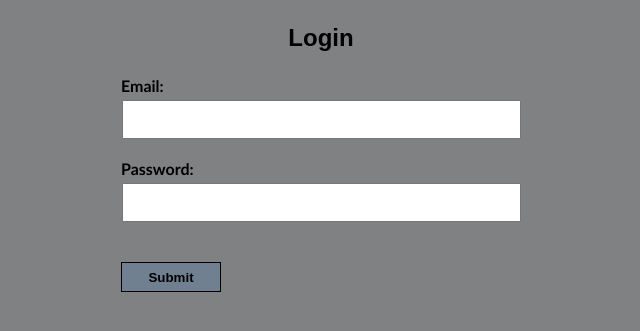
After one commit to knispeja/ProjectLabyrinth, a web app: file login.html in a window 1280 px wide. The commit adds this page. Shown: the top 331 px of the page, without its empty margins (319-959 px from the left). Run offline with its HTML, style and script files only (its server is not run), Linux system fonts and the light colour scheme.

Commit message:
created login page and consolidated form css stylesheet

```diff
--- a/addNewArticle.html
+++ b/addNewArticle.html
@@ -4,7 +4,7 @@
 
 <head>
 	<title>Add New Article</title>
-	<link rel="stylesheet" type="text/css" href="css/addArticle.css">
+	<link rel="stylesheet" type="text/css" href="css/formStyle.css">
 </head>
 
 <body>
--- a/css/addArticle.css
+++ b/css/formStyle.css
@@ -10,6 +10,7 @@ body {
     font-weight: bold;
     font-size: 18pt;
     width: 200px;
+    text-align: center;
 }
 
 .in {
--- /dev/null
+++ b/login.html
@@ -0,0 +1,23 @@
+<!DOCTYPE HTML>
+
+<html>
+
+<head>
+	<title>Labyrinth Login</title>
+	<link rel="stylesheet" type="text/css" href="css/formStyle.css">
+</head>
+
+<body>
+	<div id="pageTitle">
+		<p>Login</p>
+	</div>
+	<form class="entryFields">
+		<p class="label">Email: </p><input class="in" type="text" id="articleTitle" value="" >
+        <br \>
+        <p class="label">Password: </p><input class="in" type="text" id="imageUploaded" value="">
+        <br \>
+        <button id="submit" type="button">Submit</button>
+	</form>
+</body>
+
+</html>
```
